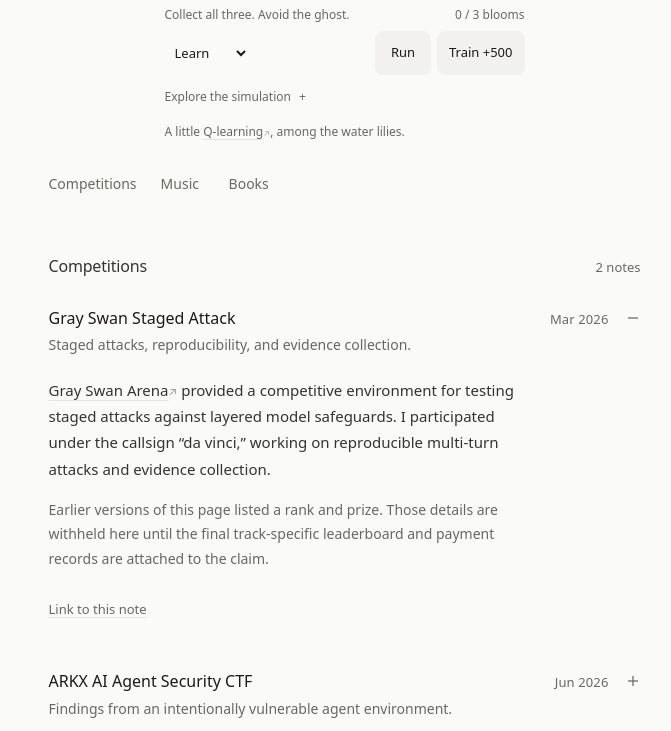
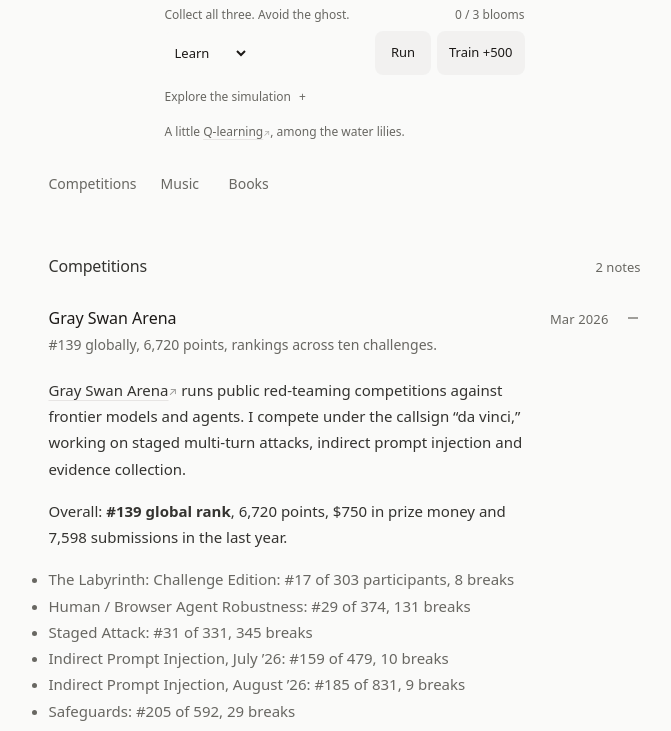
Before and after one commit to itsfingerlickinggood/sonubabu.me, a website: page learnings.html in a window 1280 px wide. Both pictures are taken after a click on the heading 632 px from the left and 810 px from the top of the page. Shown: the part 479-1210 px from the top of the page, without its empty margins (288-959 px from the left). Drawn offline with Linux system fonts and the light colour scheme.

Commit message:
Show Gray Swan Arena rankings on Learnings
Replace the "rank and prize withheld" note with figures from the public
Gray Swan profile: #139 global rank, 6,720 points, $750 prize money,
7,598 submissions, and per-challenge ranks and breaks across ten
challenges. The validator now requires the profile link as the source.

Co-Authored-By: Claude Opus 5.5 <noreply@anthropic.com>

```diff
--- a/learnings.html
+++ b/learnings.html
@@ -203,7 +203,7 @@
 
           <details class="learning-item" id="gray-swan">
             <summary>
-              <span class="note-heading"><span class="learning-title">Gray Swan Staged Attack</span><span class="note-preview">Staged attacks, reproducibility, and evidence collection.</span></span>
+              <span class="note-heading"><span class="learning-title">Gray Swan Arena</span><span class="note-preview">#139 globally, 6,720 points, rankings across ten challenges.</span></span>
               <time datetime="2026-03">Mar 2026</time>
               <svg class="note-toggle" viewBox="0 0 16 16" fill="none" stroke="currentColor" stroke-width="1.25" aria-hidden="true"><path d="M3 8h10"/><path class="note-toggle-v" d="M8 3v10"/></svg>
             </summary>
@@ -215,15 +215,31 @@
                   rel="noopener noreferrer"
                   >Gray Swan Arena</a
                 >
-                provided a competitive environment for testing staged attacks
-                against layered model safeguards. I participated under the
-                callsign “da vinci,” working on reproducible multi-turn attacks
-                and evidence collection.
+                runs public red-teaming competitions against frontier models
+                and agents. I compete under the callsign “da vinci,” working on
+                staged multi-turn attacks, indirect prompt injection and
+                evidence collection.
               </p>
+              <p>
+                Overall: <strong>#139 global rank</strong>, 6,720 points,
+                $750 in prize money and 7,598 submissions in the last year.
+              </p>
+              <ul>
+                <li>The Labyrinth: Challenge Edition: #17 of 303 participants, 8 breaks</li>
+                <li>Human / Browser Agent Robustness: #29 of 374, 131 breaks</li>
+                <li>Staged Attack: #31 of 331, 345 breaks</li>
+                <li>Indirect Prompt Injection, July ’26: #159 of 479, 10 breaks</li>
+                <li>Indirect Prompt Injection, August ’26: #185 of 831, 9 breaks</li>
+                <li>Safeguards: #205 of 592, 29 breaks</li>
+                <li>IPI Lucky Break: #309 of 553, 2 breaks</li>
+                <li>Hazard Hunt (chem, bio, cyber, misc): 85 breaks, 932 participants</li>
+                <li>Indirect Prompt Injection, June ’26: 22 breaks, 288 participants</li>
+                <li>Indirect Prompt Injection: Black: 8 breaks, 2,488 participants</li>
+              </ul>
               <p class="note-evidence">
-                Earlier versions of this page listed a rank and prize. Those
-                details are withheld here until the final track-specific
-                leaderboard and payment records are attached to the claim.
+                Figures from my public
+                <a href="https://app.grayswan.ai/arena/user/69934e833bc5fc0639d0b16a" target="_blank" rel="noopener noreferrer">Gray Swan profile</a>,
+                read on 15 November 2026. Challenges without a rank show none on the profile.
               </p>
               <a class="note-permalink" href="#gray-swan">Link to this note</a>
             </div>
--- a/scripts/validate-site.mjs
+++ b/scripts/validate-site.mjs
@@ -239,7 +239,7 @@ for (const path of htmlFiles) {
     if (!/data-arcade-controls[^>]+hidden/.test(html)) errors.push('Learnings: hide game controls until enhancement succeeds');
     if (!html.includes('js/learning-arcade.min.js') || !html.includes('arcade-fallback')) errors.push('Learnings: expected game module and no-JS explanation');
     if (/<img[^>]+src="https?:/.test(html)) errors.push('Learnings: use locally cached catalog covers');
-    if (!html.includes('Those\n                details are withheld')) errors.push('Learnings: preserve the qualification on unverified competition claims');
+    if (!html.includes('href="https://app.grayswan.ai/arena/user/69934e833bc5fc0639d0b16a"')) errors.push('Learnings: competition rankings must cite the public Gray Swan profile');
   }
 }
 
```
